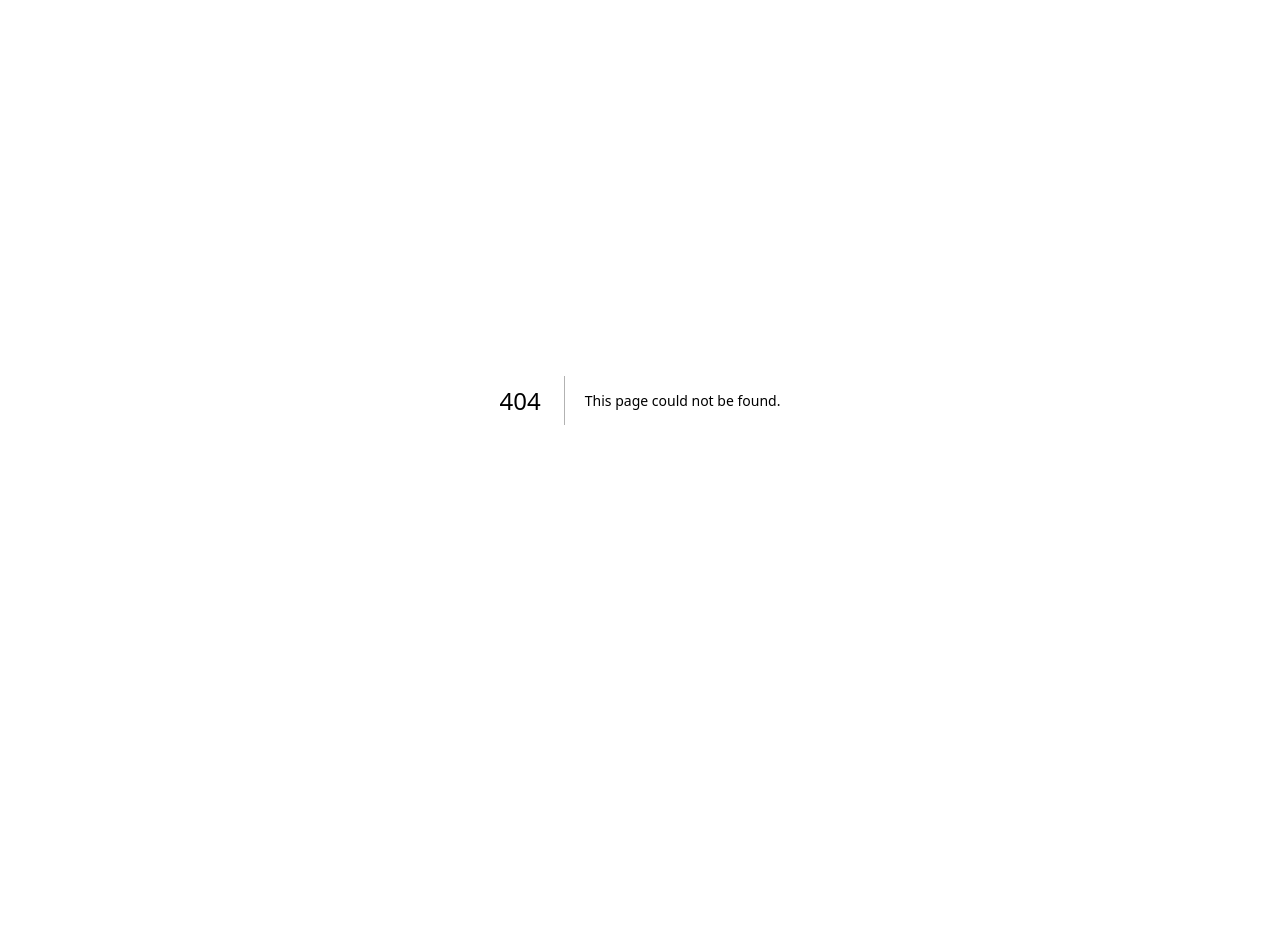
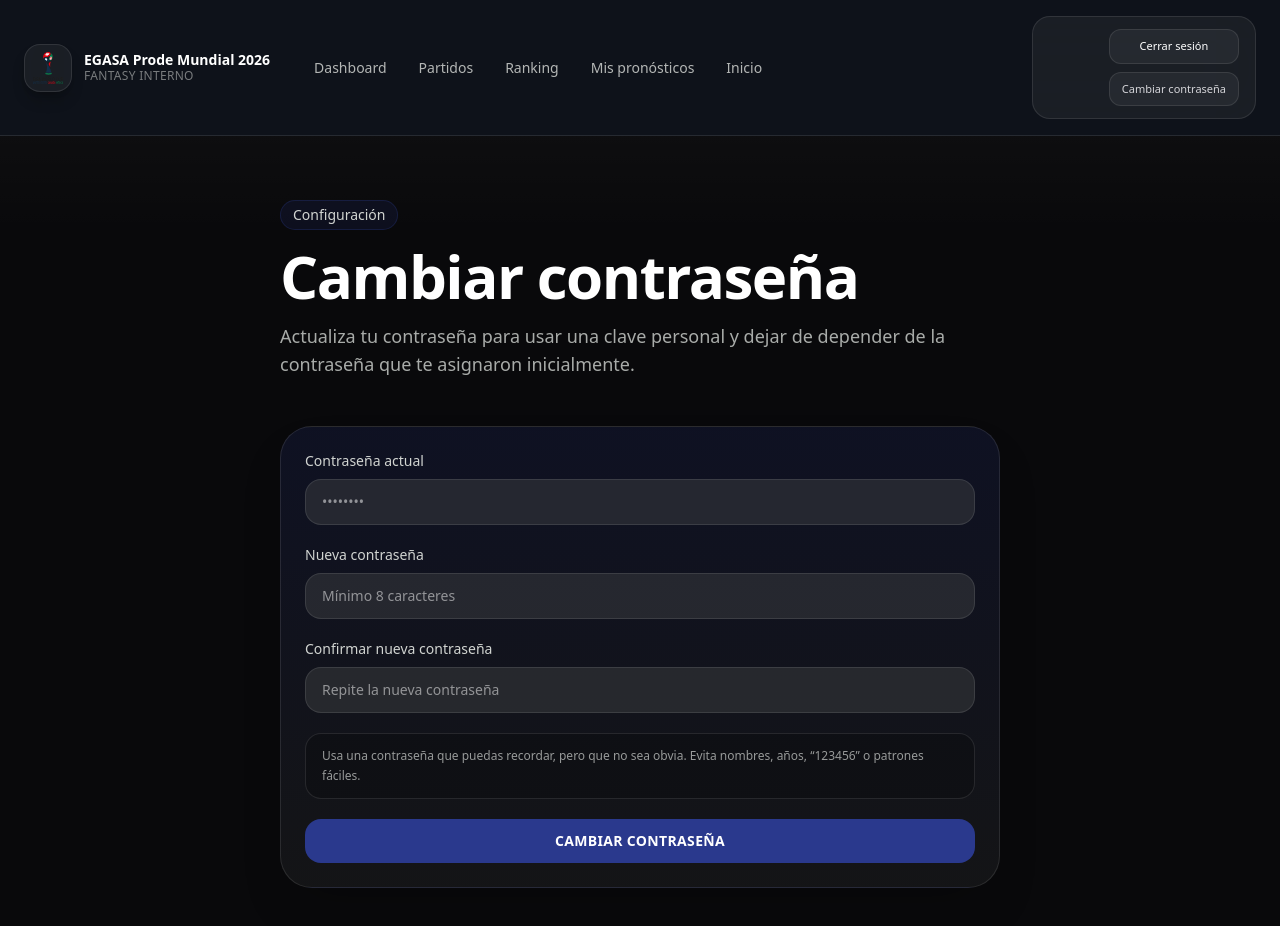
Before and after one commit to RommelPa/egasa-mundial-predictions, a Next.js app: page /settings/password in a window 1280 px wide. Before the commit this address had no page. Shown: the top 926 px of the page. Before the commit the page ends 800 px from the top, so only its background shows below. Built offline with nearby package versions, Linux system fonts and the light colour scheme; no server answers; sample sign-in values are in the browser's storage.

Commit message:
Update navbar and visual polish

```diff
--- /dev/null
+++ b/app/(private)/settings/password/actions.ts
@@ -0,0 +1,73 @@
+"use server";
+
+import bcrypt from "bcryptjs";
+import { prisma } from "@/lib/prisma";
+import { requireAuth } from "@/lib/auth-guard";
+
+export type ChangePasswordActionState = {
+  success?: boolean;
+  error?: string;
+  message?: string;
+};
+
+export async function changePassword(
+  _prevState: ChangePasswordActionState,
+  formData: FormData
+): Promise<ChangePasswordActionState> {
+  const session = await requireAuth();
+
+  const currentPassword = formData.get("currentPassword")?.toString().trim() ?? "";
+  const newPassword = formData.get("newPassword")?.toString().trim() ?? "";
+  const confirmPassword = formData.get("confirmPassword")?.toString().trim() ?? "";
+
+  if (!currentPassword || !newPassword || !confirmPassword) {
+    return { error: "Todos los campos son obligatorios." };
+  }
+
+  if (newPassword.length < 8) {
+    return { error: "La nueva contraseña debe tener al menos 8 caracteres." };
+  }
+
+  if (newPassword !== confirmPassword) {
+    return { error: "La nueva contraseña y su confirmación no coinciden." };
+  }
+
+  if (currentPassword === newPassword) {
+    return { error: "La nueva contraseña debe ser diferente a la actual." };
+  }
+
+  const user = await prisma.user.findUnique({
+    where: { id: session.user.id },
+    select: {
+      id: true,
+      passwordHash: true,
+    },
+  });
+
+  if (!user) {
+    return { error: "No se encontró el usuario autenticado." };
+  }
+
+  const currentPasswordIsValid = await bcrypt.compare(
+    currentPassword,
+    user.passwordHash
+  );
+
+  if (!currentPasswordIsValid) {
+    return { error: "La contraseña actual es incorrecta." };
+  }
+
+  const newPasswordHash = await bcrypt.hash(newPassword, 10);
+
+  await prisma.user.update({
+    where: { id: user.id },
+    data: {
+      passwordHash: newPasswordHash,
+    },
+  });
+
+  return {
+    success: true,
+    message: "Contraseña actualizada correctamente.",
+  };
+}
--- /dev/null
+++ b/app/(private)/settings/password/page.tsx
@@ -0,0 +1,28 @@
+import { ChangePasswordForm } from "./ui/change-password-form";
+
+export default function ChangePasswordPage() {
+  return (
+    <main>
+      <div className="mx-auto max-w-3xl px-6 py-16">
+        <div className="mb-12">
+          <span className="inline-flex rounded-full border border-[#2A398D]/30 bg-[#2A398D]/15 px-3 py-1 text-sm text-[#D1D4D1]">
+            Configuración
+          </span>
+
+          <h1 className="mt-4 text-4xl font-black tracking-tight sm:text-5xl md:text-6xl">
+            Cambiar contraseña
+          </h1>
+
+          <p className="mt-4 max-w-2xl text-base leading-7 text-[#D1D4D1]/80 sm:text-lg">
+            Actualiza tu contraseña para usar una clave personal y dejar de
+            depender de la contraseña que te asignaron inicialmente.
+          </p>
+        </div>
+
+        <div className="rounded-[32px] border border-white/10 bg-[linear-gradient(180deg,rgba(42,57,141,0.18),rgba(71,74,74,0.18))] p-6 shadow-2xl shadow-black/20">
+          <ChangePasswordForm />
+        </div>
+      </div>
+    </main>
+  );
+}
--- /dev/null
+++ b/app/(private)/settings/password/ui/change-password-form.tsx
@@ -0,0 +1,115 @@
+"use client";
+
+import { useActionState, useEffect, useRef } from "react";
+import {
+  changePassword,
+  type ChangePasswordActionState,
+} from "../actions";
+
+const initialState: ChangePasswordActionState = {
+  success: false,
+  error: "",
+  message: "",
+};
+
+export function ChangePasswordForm() {
+  const [state, formAction, pending] = useActionState(
+    changePassword,
+    initialState
+  );
+
+  const formRef = useRef<HTMLFormElement>(null);
+
+  useEffect(() => {
+    if (state.success) {
+      formRef.current?.reset();
+    }
+  }, [state.success]);
+
+  return (
+    <form ref={formRef} action={formAction} className="space-y-5">
+      <div>
+        <label
+          htmlFor="currentPassword"
+          className="mb-2 block text-sm font-medium text-[#D1D4D1]"
+        >
+          Contraseña actual
+        </label>
+        <input
+          id="currentPassword"
+          name="currentPassword"
+          type="password"
+          autoComplete="current-password"
+          className="w-full rounded-2xl border border-white/10 bg-[#474A4A]/40 px-4 py-3 text-sm text-white outline-none transition focus:border-[#3CAC3B]/50 focus:ring-2 focus:ring-[#3CAC3B]/15"
+          placeholder="••••••••"
+          required
+        />
+      </div>
+
+      <div>
+        <label
+          htmlFor="newPassword"
+          className="mb-2 block text-sm font-medium text-[#D1D4D1]"
+        >
+          Nueva contraseña
+        </label>
+        <input
+          id="newPassword"
+          name="newPassword"
+          type="password"
+          minLength={8}
+          autoComplete="new-password"
+          className="w-full rounded-2xl border border-white/10 bg-[#474A4A]/40 px-4 py-3 text-sm text-white outline-none transition focus:border-[#3CAC3B]/50 focus:ring-2 focus:ring-[#3CAC3B]/15"
+          placeholder="Mínimo 8 caracteres"
+          required
+        />
+      </div>
+
+      <div>
+        <label
+          htmlFor="confirmPassword"
+          className="mb-2 block text-sm font-medium text-[#D1D4D1]"
+        >
+          Confirmar nueva contraseña
+        </label>
+        <input
+          id="confirmPassword"
+          name="confirmPassword"
+          type="password"
+          minLength={8}
+          autoComplete="new-password"
+          className="w-full rounded-2xl border border-white/10 bg-[#474A4A]/40 px-4 py-3 text-sm text-white outline-none transition focus:border-[#3CAC3B]/50 focus:ring-2 focus:ring-[#3CAC3B]/15"
+          placeholder="Repite la nueva contraseña"
+          required
+        />
+      </div>
+
+      <div className="rounded-2xl border border-white/10 bg-black/20 px-4 py-3">
+        <p className="text-xs leading-5 text-[#D1D4D1]/70">
+          Usa una contraseña que puedas recordar, pero que no sea obvia. Evita
+          nombres, años, “123456” o patrones fáciles.
+        </p>
+      </div>
+
+      {state.error ? (
+        <div className="rounded-2xl border border-[#E61D25]/30 bg-[#E61D25]/12 px-4 py-3 text-sm text-[#ffb3b7]">
+          {state.error}
+        </div>
+      ) : null}
+
+      {state.success && state.message ? (
+        <div className="rounded-2xl border border-[#3CAC3B]/30 bg-[#3CAC3B]/12 px-4 py-3 text-sm text-[#9be39a]">
+          {state.message}
+        </div>
+      ) : null}
+
+      <button
+        type="submit"
+        disabled={pending}
+        className="w-full rounded-2xl bg-[#2A398D] px-4 py-3 text-sm font-black uppercase tracking-wide text-white transition hover:bg-[#24317c] disabled:cursor-not-allowed disabled:opacity-60"
+      >
+        {pending ? "Actualizando..." : "Cambiar contraseña"}
+      </button>
+    </form>
+  );
+}
--- a/components/auth/logout-button.tsx
+++ b/components/auth/logout-button.tsx
@@ -6,7 +6,7 @@ export function LogoutButton() {
   return (
     <button
       onClick={() => signOut({ callbackUrl: "/login" })}
-      className="inline-flex rounded-xl border border-white/10 bg-[#474A4A]/28 px-4 py-2 text-sm font-semibold text-white transition hover:bg-[#474A4A]/4૦ active:scale-[0.98]"
+      className="inline-flex justify-center rounded-xl border border-white/10 bg-white/5 px-3 py-2 text-[11px] font-medium text-white transition hover:bg-white/10 hover:text-zinc-100 active:scale-[0.98]"
     >
       Cerrar sesión
     </button>
--- a/components/navigation/authenticated-nav.tsx
+++ b/components/navigation/authenticated-nav.tsx
@@ -2,6 +2,7 @@ import Link from "next/link";
 import { auth } from "@/auth";
 import { LogoutButton } from "@/components/auth/logout-button";
 import { UI_TEXT } from "@/lib/ui/text";
+import Image from "next/image";
 
 export async function AuthenticatedNav() {
   const session = await auth();
@@ -18,8 +19,15 @@ export async function AuthenticatedNav() {
             href="/dashboard"
             className="flex items-center gap-3 text-white transition hover:text-[#D1D4D1]"
           >
-            <span className="inline-flex h-10 w-10 items-center justify-center rounded-2xl border border-[#3CAC3B]/30 bg-[#3CAC3B]/12 text-sm font-black text-[#3CAC3B] shadow-lg shadow-black/20">
-              E
+            <span className="inline-flex h-12 w-12 items-center justify-center overflow-hidden rounded-2xl border border-white/10 bg-white/5 shadow-lg shadow-black/20">
+              <Image
+                src="/world-cup.svg"
+                alt="Copa del Mundo"
+                width={32}
+                height={32}
+                className="h-8 w-8 object-contain"
+                priority
+              />
             </span>
 
             <div>
@@ -96,16 +104,24 @@ export async function AuthenticatedNav() {
             </Link>
           </nav>
         </div>
-
-        <div className="flex items-center justify-between gap-4 rounded-[20px] border border-white/10 bg-[#474A4A]/22 px-4 py-3 lg:justify-end">
-          <div className="text-right text-sm">
-            <p className="font-semibold text-white">{session.user.username}</p>
-            <p className="text-xs uppercase tracking-[0.2em] text-[#D1D4D1]/45">
+        <div className="flex items-center gap-3 rounded-[18px] border border-white/10 bg-white/5 px-4 py-3">
+          <div className="min-w-[48px] text-right leading-tight">
+            <p className="text-sm font-semibold text-white">{session.user.username}</p>
+            <p className="mt-1 text-[10px] uppercase tracking-[0.18em] text-zinc-500">
               {session.user.role}
             </p>
           </div>
 
-          <LogoutButton />
+          <div className="flex flex-col items-stretch gap-2">
+            <LogoutButton />
+
+            <Link
+              href="/settings/password"
+              className="inline-flex justify-center rounded-xl border border-white/10 bg-white/5 px-3 py-2 text-[11px] font-medium text-zinc-300 transition hover:bg-white/10 hover:text-white"
+            >
+              Cambiar contraseña
+            </Link>
+          </div>
         </div>
       </div>
     </header>
```
Also changed, not shown: public/world-cup.svg (added).
